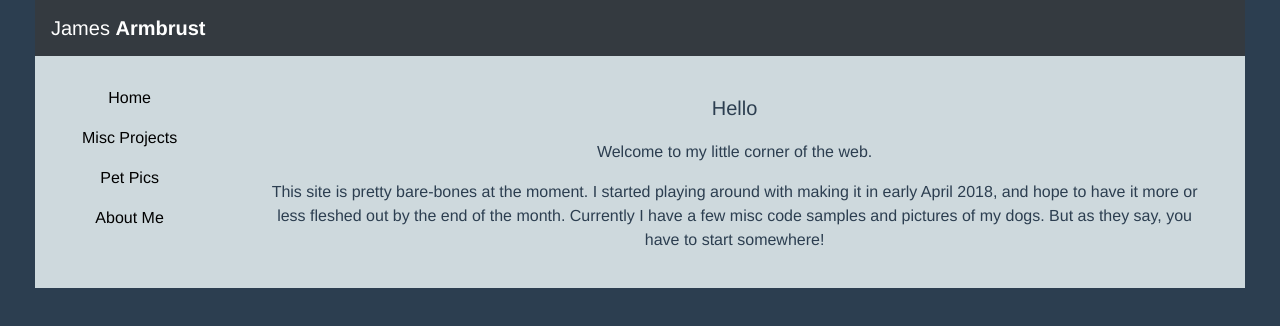
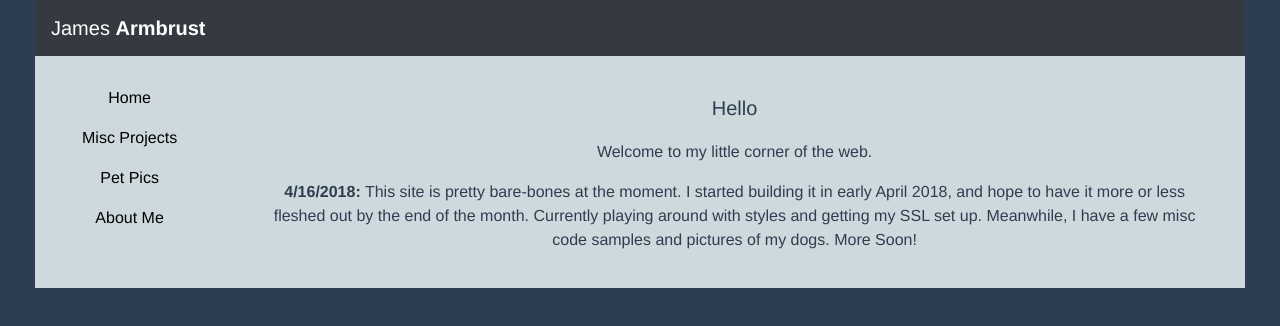
Before and after one commit to jarmbrust/homepage1, a Vue app: page / in a window 1280 px wide. Shown: the top 326 px of the page. Built offline with nearby package versions, Linux system fonts and the light colour scheme.

Commit message:
text update, prod build

```diff
--- a/src/components/HomePage.vue
+++ b/src/components/HomePage.vue
@@ -5,9 +5,9 @@
         Welcome to my little corner of the web.
       </p>
       <p>
-        This site is pretty bare-bones at the moment. I started playing around with making it in early April 2018, and hope
-        to have it more or less fleshed out by the end of the month.  Currently I have a few misc code samples and pictures
-        of my dogs.  But as they say, you have to start somewhere!
+        <span class="bold">4/16/2018:</span> This site is pretty bare-bones at the moment. I started building it in early April 2018,
+        and hope to have it more or less fleshed out by the end of the month.  Currently playing around with styles and
+        getting my SSL set up. Meanwhile, I have a few misc code samples and pictures of my dogs.  More Soon!
       </p>
   </div>
 </template>
@@ -26,4 +26,7 @@ export default {
   .welcome-body {
     padding: 20px;
   }
+  .bold {
+    font-weight: bold;
+  }
 </style>
```
Also changed, not shown: 9 other files (tests, documents, lock files or other folders).
